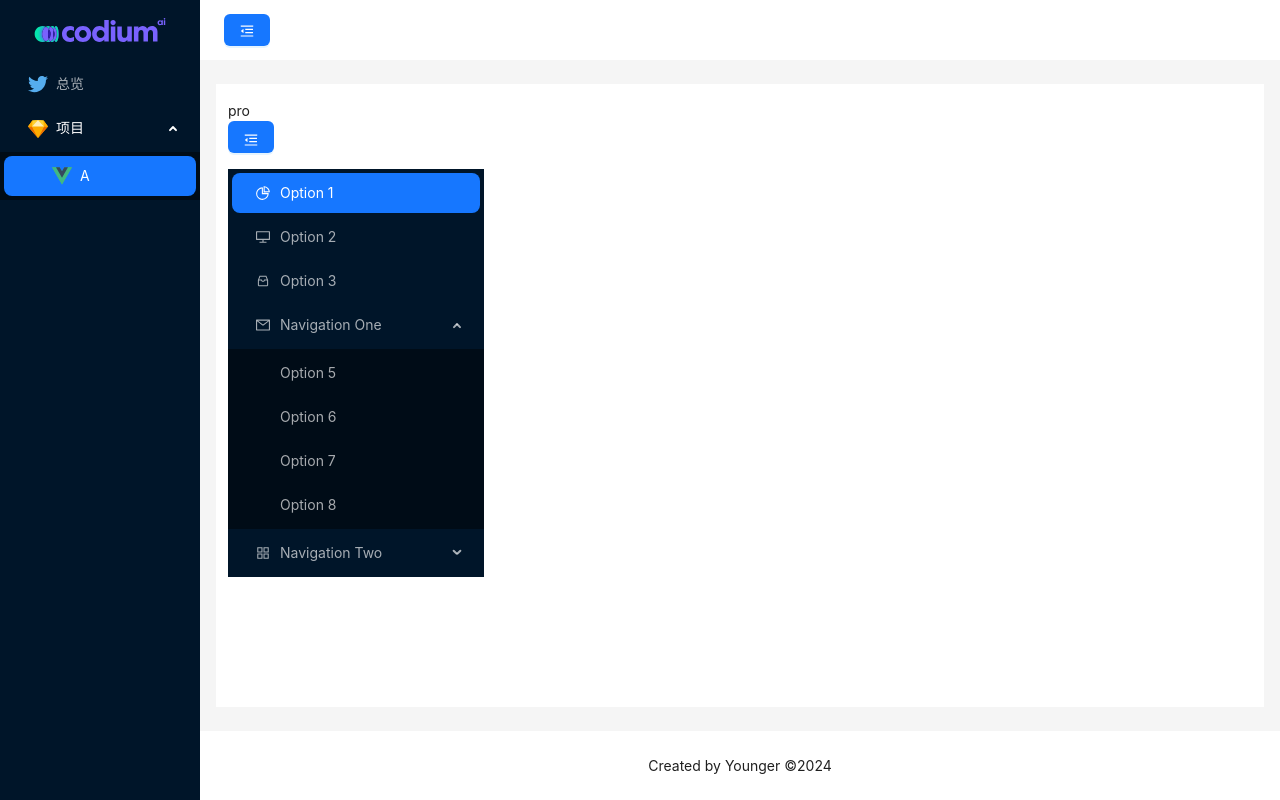
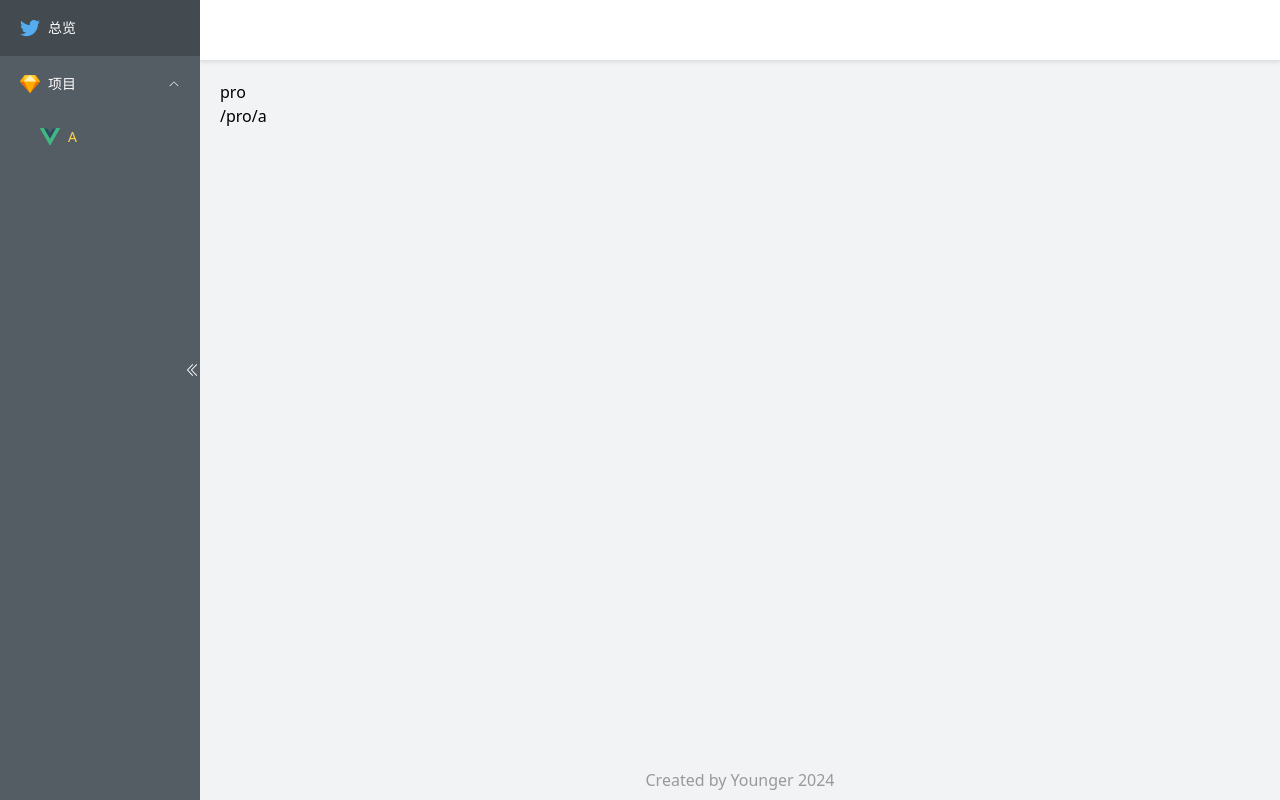
Before and after one commit to Nick110/VVE, a Vue app: page /pro/a in a window 1280 px wide. Built offline with nearby package versions, Linux system fonts and the light colour scheme.

Commit message:
feat✨: 换成element-plus

```diff
--- a/src/components/Layout/Header.vue
+++ b/src/components/Layout/Header.vue
@@ -1,34 +1,19 @@
 <template>
-  <a-layout-header class="header">
-    <a-button type="primary" @click="toggleCollapsed">
-      <MenuUnfoldOutlined v-if="globalStore.collapsed" />
-      <MenuFoldOutlined v-else />
-    </a-button>
-  </a-layout-header>
+  <ElHeader class="header"></ElHeader>
 </template>
 
 <script setup>
-import { MenuFoldOutlined, MenuUnfoldOutlined } from '@ant-design/icons-vue'
 import { useGlobalStore } from '../../store/global'
-
-const globalStore = useGlobalStore()
-
-const toggleCollapsed = () => {
-  return globalStore.toggleCollapsed()
-}
 </script>
 
 <style lang="less" scoped>
-.header {
+.el-header {
   height: 60px;
-  background: #fff;
+  background-color: #fff;
   width: 100%;
-  padding: 0 24px;
+  padding: 0 12px;
+  box-shadow: 0 2px 4px rgba(0, 0, 0, 0.1);
   display: flex;
   align-items: center;
-  .anticon {
-    // line-height: 0;
-    vertical-align: 0;
-  }
 }
 </style>
--- a/src/components/Layout/Layout.vue
+++ b/src/components/Layout/Layout.vue
@@ -1,22 +1,23 @@
 <template>
-  <a-layout class="out-layout">
+  <el-container class="out-layout">
     <Sider />
-    <a-layout>
+    <el-container class="main-layout">
       <Header />
-      <a-layout-content
+      <el-main>
+        <RouterView />
+      </el-main>
+      <el-footer
         :style="{
-          margin: '24px 16px',
-          background: '#fff',
-          padding: '16px 12px'
+          textAlign: 'center',
+          height: '40px',
+          lineHeight: '40px',
+          color: '#999'
         }"
       >
-        <RouterView />
-      </a-layout-content>
-      <a-layout-footer :style="{ textAlign: 'center', background: '#fff' }">
-        Created by Younger ©2024
-      </a-layout-footer>
-    </a-layout>
-  </a-layout>
+        Created by Younger 2024
+      </el-footer>
+    </el-container>
+  </el-container>
 </template>
 
 <script>
@@ -28,4 +29,7 @@ import Header from './Header.vue'
 .out-layout {
   min-height: 100vh;
 }
+.main-layout {
+  background-color: #f1f3f5;
+}
 </style>
--- a/src/components/Layout/Sider.vue
+++ b/src/components/Layout/Sider.vue
@@ -1,25 +1,33 @@
 <template>
-  <a-layout-sider
-    breakpoint="lg"
-    :collapsedWidth="0"
-    :collapsed="globalStore.collapsed"
-  >
-    <div class="logo">
-      <Icon icon="logos:codium" width="160" height="24" />
+  <el-aside :width="globalStore.collapsed ? '64px' : '200px'">
+    <div class="collapse-btn cursor-pointer absolute">
+      <el-icon @click="toggleCollapsed">
+        <DArrowRight v-if="globalStore.collapsed" />
+        <DArrowLeft v-else />
+      </el-icon>
     </div>
-    <a-menu
-      :selectedKeys="selectedKeys"
-      :openKeys="openKeys"
+    <el-scrollbar>
+      <el-menu
         class="sider"
-      theme="dark"
-      mode="inline"
+        :default-active="route.path"
+        :default-openeds="openKeys"
+        :collapse="globalStore.collapsed"
+        active-text-color="#ffd04b"
+        background-color="#545c64"
+        text-color="#fff"
       >
         <!-- 目前支持2级菜单 -->
-      <div v-for="item in siderMenuConfig" :key="item.path">
-        <a-sub-menu v-if="item.children" :key="item.path">
+        <template
+          v-for="item in siderMenuConfig"
+          :key="item.path"
+        >
+          <el-sub-menu
+            v-if="item.children"
+            :index="item.path"
+          >
             <template #title>
               <Icon
-              class="mr-2 inline"
+                class="mr-2"
                 :icon="item.meta.icon"
                 v-if="item.meta.icon"
                 width="20"
@@ -27,11 +35,12 @@
               />
               <span>{{ item.meta.title }}</span>
             </template>
-          <a-menu-item
+            <el-menu-item
               v-for="subItem in item.children"
-            :key="item.path + '/' + subItem.path"
+              :key="subItem.path"
+              :index="item.path + '/' + subItem.path"
+              @click="routerPush(item.path + '/' + subItem.path)"
             >
-            <div class="flex items-center">
               <Icon
                 class="mr-2"
                 :icon="subItem.meta.icon"
@@ -39,14 +48,16 @@
                 width="20"
                 height="20"
               />
-              <RouterLink :to="item.path + '/' + subItem.path">
+              <template #title>
                 {{ subItem.meta.title }}
-              </RouterLink>
-            </div>
-          </a-menu-item>
-        </a-sub-menu>
-        <a-menu-item v-else :key="item.path">
-          <div class="flex items-center">
+              </template>
+            </el-menu-item>
+          </el-sub-menu>
+          <el-menu-item
+            v-else
+            :index="item.path"
+            @click="routerPush(item.path)"
+          >
             <Icon
               class="mr-2"
               :icon="item.meta.icon"
@@ -54,12 +65,14 @@
               width="20"
               height="20"
             />
-            <RouterLink :to="item.path">{{ item.meta.title }}</RouterLink>
-          </div>
-        </a-menu-item>
-      </div>
-    </a-menu>
-  </a-layout-sider>
+            <template #title>
+              {{ item.meta.title }}
+            </template>
+          </el-menu-item>
+        </template>
+      </el-menu>
+    </el-scrollbar>
+  </el-aside>
 </template>
 
 <script setup>
@@ -68,56 +81,60 @@ import { computed, onMounted, ref, watch } from 'vue'
 import { routes } from '@/router'
 import { useGlobalStore } from '@/store/global'
 import { Icon } from '@iconify/vue'
+import { DArrowLeft, DArrowRight } from '@element-plus/icons-vue'
+import { useRouter } from 'vue-router'
 
 const globalStore = useGlobalStore()
+
+const toggleCollapsed = () => {
+  return globalStore.toggleCollapsed()
+}
 
 const siderMenuConfig = ref(routes[0].children)
 // console.log('siderMenuConfig', siderMenuConfig.value)
 
 const route = useRoute()
-const path = ref(route.path)
+const router = useRouter()
 
-const selectedKeys = ref([path.value])
+const routerPush = (path) => {
+  router.push({
+    path
+  })
+}
 
 const openKeys = computed(() => {
-  return [`/${path.value.split('/')[1]}`]
+  return [`/${route.path.split('/')[1]}`]
 })
 
 onMounted(() => {
-  console.log(path, openKeys.value, selectedKeys.value)
+  console.log(route.path, openKeys.value)
 })
-
-watch(
-  () => route.path,
-  (newValue, oldValue) => {
-    selectedKeys.value = [newValue]
-    path.value = newValue
-  }
-)
 </script>
 
 <style lang="less" scoped>
-.logo {
-  height: 60px;
-  width: 100%;
-  font-size: 20px;
+.sider {
+  border: none;
+}
+.el-aside {
+  transition: width 0.3s ease;
+  background-color: @gray;
+  position: relative;
+  overflow-x: visible;
+  .collapse-btn {
+    right: 0px;
+    top: 45%;
+    color: #fff;
+    z-index: 20;
     // background-color: #fff;
-  font-weight: bold;
-  text-align: center;
-  display: flex;
-  justify-content: center;
-  align-items: center;
+    // border: 1px solid rgb(5 5 5 / 6%);
+    // border-radius: 50%;
+    // width: 24px;
+    // height: 24px;
+    // justify-content: center;
+    // display: flex;
+    // align-items: center;
+    // justify-content: center;
+    // box-shadow: 0 2px 4px rgba(0, 0, 0, 0.1);
   }
-
-.site-layout-sub-header-background {
-  background: #fff;
-}
-
-.site-layout-background {
-  background: #fff;
-}
-
-[data-theme='dark'] .site-layout-sub-header-background {
-  background: #141414;
 }
 </style>
--- a/src/pages/a/index.vue
+++ b/src/pages/a/index.vue
@@ -1,107 +1,9 @@
 <template>
-  <div style="width: 256px">
-    <a-button
-      type="primary"
-      style="margin-bottom: 16px"
-      @click="toggleCollapsed"
-    >
-      <MenuUnfoldOutlined v-if="collapsed" />
-      <MenuFoldOutlined v-else />
-    </a-button>
-    <a-menu
-      v-model:openKeys="openKeys"
-      v-model:selectedKeys="selectedKeys"
-      mode="inline"
-      theme="dark"
-      :inline-collapsed="collapsed"
-    >
-      <a-menu-item key="1">
-        <template #icon>
-          <PieChartOutlined />
-        </template>
-        <span>Option 1</span>
-      </a-menu-item>
-      <a-menu-item key="2">
-        <template #icon>
-          <DesktopOutlined />
-        </template>
-        <span>Option 2</span>
-      </a-menu-item>
-      <a-menu-item key="3">
-        <template #icon>
-          <InboxOutlined />
-        </template>
-        <span>Option 3</span>
-      </a-menu-item>
-      <a-sub-menu key="sub1">
-        <template #icon>
-          <MailOutlined />
-        </template>
-        <template #title>Navigation One</template>
-        <a-menu-item key="5">Option 5</a-menu-item>
-        <a-menu-item key="6">Option 6</a-menu-item>
-        <a-menu-item key="7">Option 7</a-menu-item>
-        <a-menu-item key="8">Option 8</a-menu-item>
-      </a-sub-menu>
-      <a-sub-menu key="sub2">
-        <template #icon>
-          <AppstoreOutlined />
-        </template>
-        <template #title>Navigation Two</template>
-        <a-menu-item key="9">Option 9</a-menu-item>
-        <a-menu-item key="10">Option 10</a-menu-item>
-        <a-sub-menu key="sub3" title="Submenu">
-          <a-menu-item key="11">Option 11</a-menu-item>
-          <a-menu-item key="12">Option 12</a-menu-item>
-        </a-sub-menu>
-      </a-sub-menu>
-    </a-menu>
-  </div>
+  <div>/pro/a</div>
 </template>
-<script lang="ts">
-import { defineComponent, reactive, toRefs, watch } from 'vue'
-import {
-  MenuFoldOutlined,
-  MenuUnfoldOutlined,
-  PieChartOutlined,
-  MailOutlined,
-  DesktopOutlined,
-  InboxOutlined,
-  AppstoreOutlined
-} from '@ant-design/icons-vue'
-export default defineComponent({
-  components: {
-    MenuFoldOutlined,
-    MenuUnfoldOutlined,
-    PieChartOutlined,
-    MailOutlined,
-    DesktopOutlined,
-    InboxOutlined,
-    AppstoreOutlined
-  },
-  setup() {
-    const state = reactive({
-      collapsed: false,
-      selectedKeys: ['1'],
-      openKeys: ['sub1'],
-      preOpenKeys: ['sub1']
-    })
 
-    watch(
-      () => state.openKeys,
-      (_val, oldVal) => {
-        state.preOpenKeys = oldVal
-      }
-    )
-    const toggleCollapsed = () => {
-      state.collapsed = !state.collapsed
-      state.openKeys = state.collapsed ? [] : state.preOpenKeys
-    }
+<script setup lang="ts">
+import { ref } from 'vue'
+</script>
 
-    return {
-      ...toRefs(state),
-      toggleCollapsed
-    }
-  }
-})
-</script>
+<style lang="scss" scoped></style>
--- a/src/styles/common.less
+++ b/src/styles/common.less
@@ -2,3 +2,4 @@
 // @import './flex.less';
 @import './text.less';
 @import './spacing.less';
+@import './element.less';
--- /dev/null
+++ b/src/styles/element.less
@@ -0,0 +1 @@
+@gray: #545c64;
--- a/vite.config.js
+++ b/vite.config.js
@@ -6,22 +6,33 @@ import { resolve } from 'path'
 import AutoImport from 'unplugin-auto-import/vite'
 import Components from 'unplugin-vue-components/vite'
 import { ElementPlusResolver } from 'unplugin-vue-components/resolvers'
-import { AntDesignVueResolver } from 'unplugin-vue-components/resolvers'
+import IconsResolver from 'unplugin-icons/resolver'
+import Icons from 'unplugin-icons/vite'
 
 // https://vitejs.dev/config/
 export default defineConfig({
   plugins: [
     vue(),
     AutoImport({
-      resolvers: [ElementPlusResolver()]
+      resolvers: [
+        ElementPlusResolver(),
+        // 自动导入图标组件
+        IconsResolver({
+          prefix: 'Icon'
+        })
+      ]
     }),
     Components({
       resolvers: [
-        ElementPlusResolver(),
-        AntDesignVueResolver({
-          importStyle: false // css in js
-        })
+        // 自动注册图标组件
+        IconsResolver({
+          enabledCollections: ['ep']
+        }),
+        ElementPlusResolver()
       ]
+    }),
+    Icons({
+      autoInstall: true
     })
   ],
   resolve: {
```
Also changed, not shown: package.json (+5 -2 lines), src/App.vue (+5 -8 lines), .prettierrc.js, 2 other files (tests, documents, lock files or other folders). Lines whose indentation alone changed are shown as unchanged.
